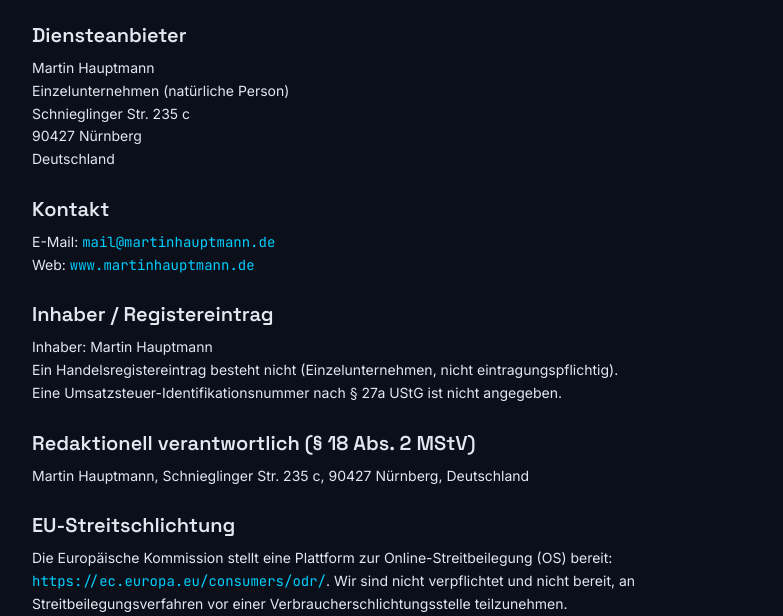
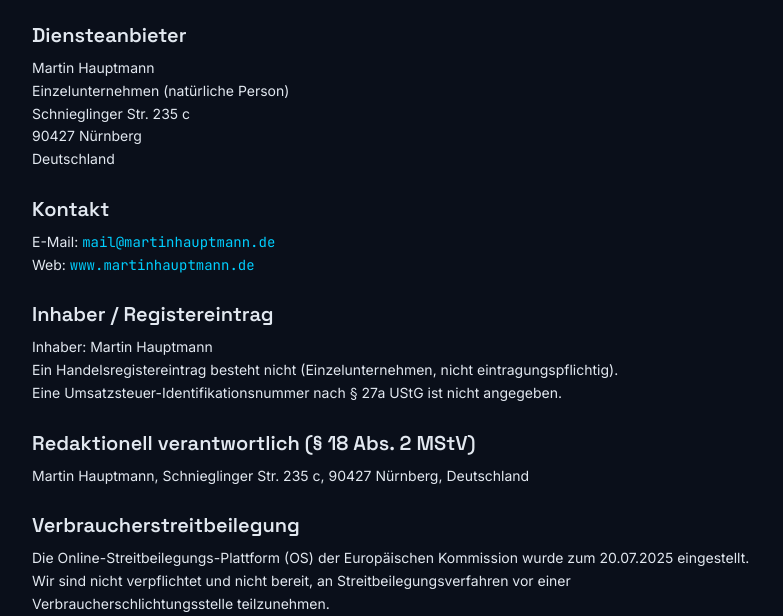
Before and after one commit to MartinHauptmann/fincoach-m310-fsw, a plain HTML site: page impressum.html in a window 1280 px wide. Shown: the part 184-800 px from the top of the page, without its empty margins (248-1031 px from the left). Drawn offline with nearby package versions, Linux system fonts and the light colour scheme.

Commit message:
fix(impressum): EU-ODR-Link entfernt · Plattform zum 20.07.2025 eingestellt
Toter Link zu ec.europa.eu/consumers/odr/ ersetzt durch korrekte
Einstellungs-Mitteilung (kein Broken-Link mehr im Impressum).
Stichtag: 2026-06-09.

Co-Authored-By: Claude Sonnet 4.6 <noreply@anthropic.com>

```diff
--- a/impressum.html
+++ b/impressum.html
@@ -48,9 +48,8 @@
   </section>
 
   <section class="space-y-2 text-sm leading-relaxed">
-    <h2 class="text-xl font-semibold mb-2">EU-Streitschlichtung</h2>
-    <p>Die Europäische Kommission stellt eine Plattform zur Online-Streitbeilegung (OS) bereit:
-      <a href="https://ec.europa.eu/consumers/odr/" target="_blank" rel="noopener" class="text-[#00CFFF] mono">https://ec.europa.eu/consumers/odr/</a>.
+    <h2 class="text-xl font-semibold mb-2">Verbraucherstreitbeilegung</h2>
+    <p>Die Online-Streitbeilegungs-Plattform (OS) der Europäischen Kommission wurde zum 20.07.2025 eingestellt.
       Wir sind nicht verpflichtet und nicht bereit, an Streitbeilegungsverfahren vor einer Verbraucherschlichtungsstelle teilzunehmen.</p>
   </section>
 
```
